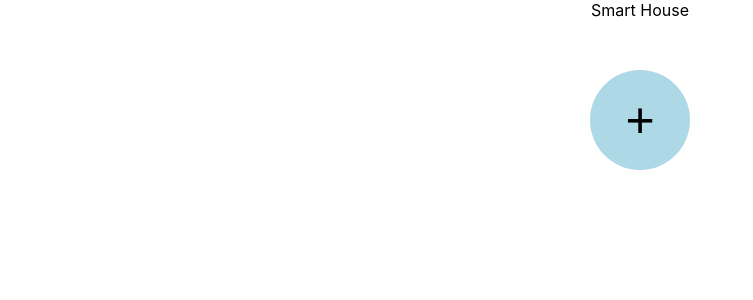
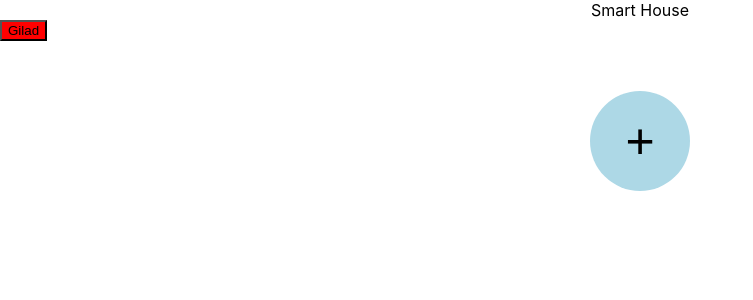
Before and after one commit to abgilad/SmartHouse, a React (Create React App) app in the folder newapp/: page / in a window 1280 px wide. Shown: the top 300 px of the page, without its empty margins (0-753 px from the left). Built offline with nearby package versions, Linux system fonts and the light colour scheme.

Commit message:
20/06/23 second update

```diff
--- a/newapp/src/App.css
+++ b/newapp/src/App.css
@@ -16,10 +16,7 @@
 .App-header {
   background-color: #282c34;
   min-height: 100vh;
-  display: flex;
-  flex-direction: column;
-  align-items: center;
-  justify-content: center;
+
   font-size: calc(10px + 2vmin);
   color: white;
 }
@@ -81,3 +78,14 @@
 .mainBtn:hover {
   background-color: rgb(70, 152, 234);
 }
+
+.roomsDiv {}
+
+.currentRoom {
+  display: flex;
+}
+
+.room {
+  width: 150px;
+  height: 100px;
+}
--- a/newapp/src/App.js
+++ b/newapp/src/App.js
@@ -4,30 +4,38 @@ import { BrowserRouter, Routes, Route, Link } from 'react-router-dom'
 import Logo from './Components/Logo';
 import CreateNewRoomBtn from './Components/CreateNewRoomBtn';
 import ChooseNewRoom from './Components/ChooseNewRoom';
+import CurrentRoom from './Components/CurrentRoom';
 
 
 
 function App() {
 
-  const [data, setData] = useState([{choosenRoom:'kitchen',roomName:'Gilad',color:'red'}])
+  const [data, setData] = useState([{ choosenRoom: 'kitchen', roomName: 'Gilad', color: 'red' }])
   console.log(data);
+
+  // Object All data
+
+  const allData = {
+    data: data,
+    setData: setData
+  }
 
   //Functions////////////////////////////////
 
-  const addNewRoom = (chooseRoom,name,color)=>{
-    const findTheSameRoom = data.find((val)=>val.roomName===name);
+  const addNewRoom = (chooseRoom, name, color) => {
+    const findTheSameRoom = data.find((val) => val.roomName === name);
 
-     if(findTheSameRoom){
+    if (findTheSameRoom) {
       return alert('the room name is exist!')
-     }
-     else if(!(findTheSameRoom)){
-      let temp= {
-        choosenRoom:chooseRoom,
-        roomName:name,
+    }
+    else if (!(findTheSameRoom)) {
+      let temp = {
+        choosenRoom: chooseRoom,
+        roomName: name,
         color
       }
-      setData([...data,temp])
-     }
+      setData([...data, temp])
+    }
   }
 
 
@@ -36,8 +44,9 @@ function App() {
     <div className="App">
       <Logo />
       <Routes>
-        <Route path='/' element={<CreateNewRoomBtn />} />
-        <Route path='/ChooseNewRoom' element={<ChooseNewRoom addNewRoom={addNewRoom}/>} />
+        <Route path='/' element={<CreateNewRoomBtn allData={allData} />} />
+        <Route path='/ChooseNewRoom' element={<ChooseNewRoom addNewRoom={addNewRoom} />} />
+        <Route path='/currentRoom' element={<CurrentRoom />} />
       </Routes>
     </div>
   );
--- a/newapp/src/Components/CreateNewRoomBtn.jsx
+++ b/newapp/src/Components/CreateNewRoomBtn.jsx
@@ -1,12 +1,28 @@
 import React from 'react'
 import { Link } from 'react-router-dom'
+import Room from './Room'
 
-export default function CreateNewRoomBtn() {
+export default function CreateNewRoomBtn({ allData }) {
 
+    const enterToCurrentRoom = (index) => {
+        const findRoom = allData.data.find((val, i) => i == index);
+
+    }
+
+    const viewRooms = () => {
+        return allData.data.map((val, i) => {
+            return <button key={i} onClick={() => { enterToCurrentRoom(i) }} style={{ backgroundColor: val.color }}>{val.roomName}</button>
+        })
+    }
 
     return (
-        <div>
+
+        <div >
+            <div className='roomsDiv'>
+                <div className='currentRoom'>{viewRooms()}
+                </div>
+            </div>
             <Link to={'/ChooseNewRoom'}><button className='mainBtn'>+</button></Link>
-        </div>
+        </div >
     )
 }
--- /dev/null
+++ b/newapp/src/Components/CurrentRoom.jsx
@@ -0,0 +1,7 @@
+import React from 'react'
+
+export default function CurrentRoom() {
+    return (
+        <div>CurrentRoom</div>
+    )
+}
--- /dev/null
+++ b/newapp/src/Components/Room.jsx
@@ -0,0 +1,11 @@
+import React from 'react'
+
+export default function Room({ chosenRoom }) {
+    return (
+        <div >
+            <div >
+                <div>{chosenRoom.roomName}</div>
+            </div>
+        </div>
+    )
+}
```
Also changed, not shown: newapp/src/Components/CreatedRooms.jsx (added, +10 -0 lines).
